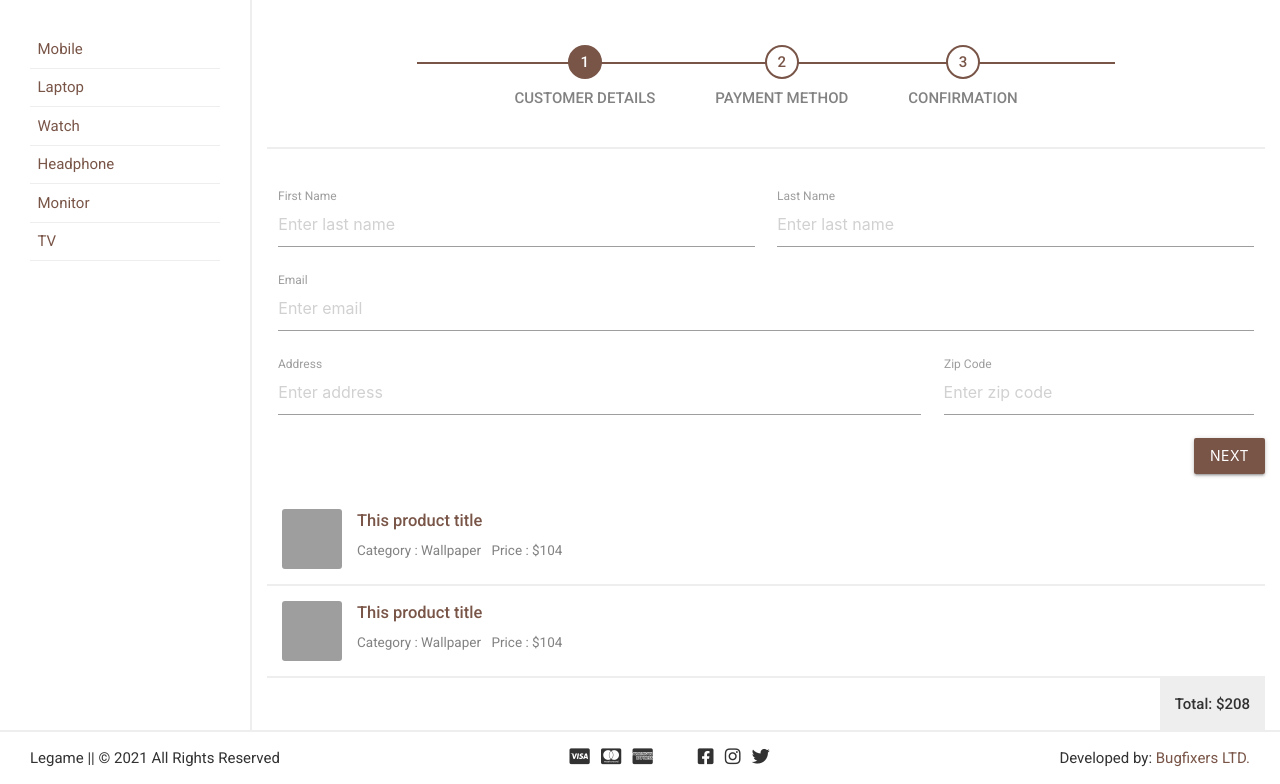
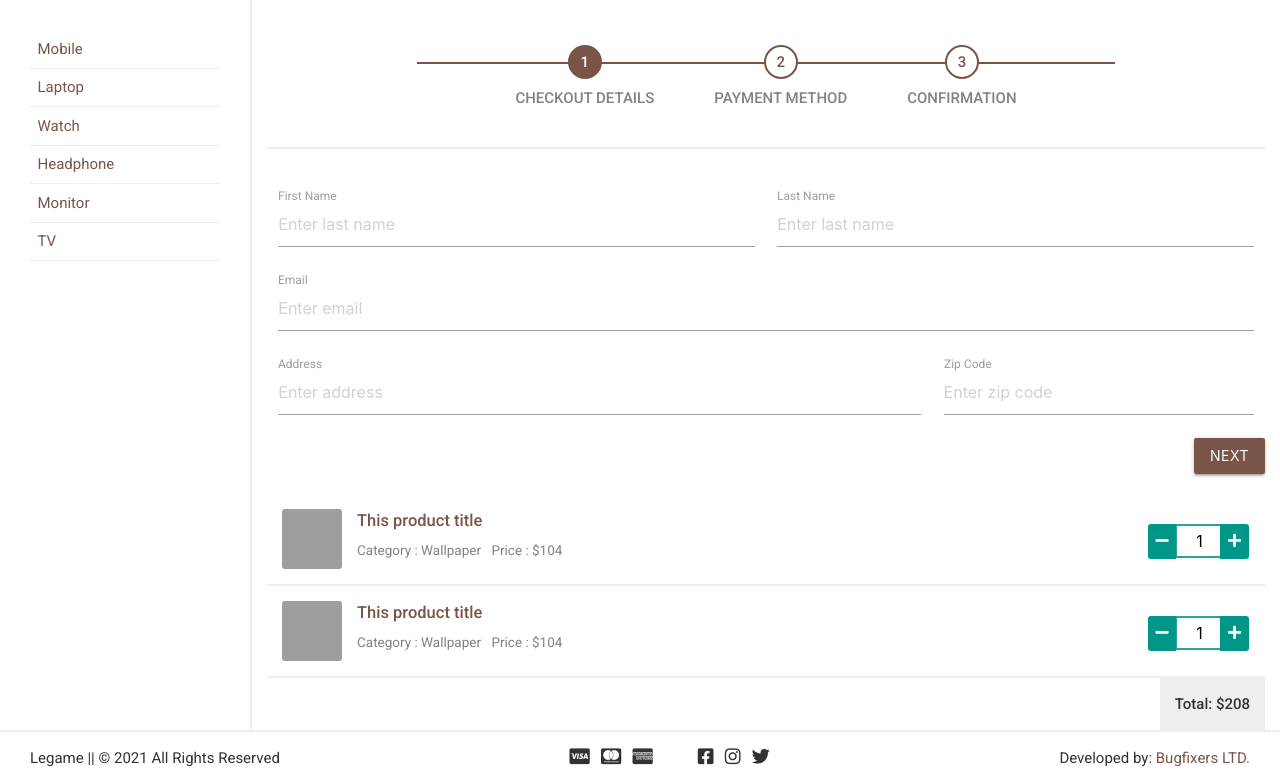
Before and after one commit to abrar-farhad-nirjhar/ecommerce, a Django app: page /checkout in a window 1280 px wide. Shown: the part 76-860 px from the top of the page. Run offline with Django 3.2, Linux system fonts and the light colour scheme; grey boxes are pictures that could not be loaded.

Commit message:
counter added in checkout page

```diff
--- a/product/templates/checkout.html
+++ b/product/templates/checkout.html
@@ -98,7 +98,7 @@
             <ul>
               <li id="customer-details">
                 <span class="position active">1</span
-                ><span class="title">Customer Details</span>
+                ><span class="title">Checkout Details</span>
               </li>
               <li id="payment-method">
                 <span class="position">2</span
@@ -259,15 +259,19 @@
               </h4>
               <img src="{% static 'assets/completed.png' %}" alt="" />
               <div class="center">
-                <button class="waves-effect waves-light btn-large brown">
-                  Go Back
-                </button>
+                <a
+                  href="/user-invoice"
+                  class="waves-effect waves-light btn-large brown"
+                >
+                  Go to invoice
+                </a>
               </div>
             </div>
             <div class="products">
               <ul>
                 <li>
                   <div>
+                    <span>
                       <img
                         src="https://images.unsplash.com/photo-1523275335684-37898b6baf30?ixid=MXwxMjA3fDB8MHxwaG90by1wYWdlfHx8fGVufDB8fHw%3D&ixlib=rb-1.2.1&auto=format&fit=crop&w=1378&q=80"
                         alt=""
@@ -279,10 +283,28 @@
                           ><span>Price : $104</span></span
                         >
                       </p>
+                    </span>
+                    <div class="count">
+                      <div class="number">
+                        <div class="decrement teal">
+                          <i class="fas fa-minus"></i>
+                        </div>
+                        <input
+                          type="number"
+                          min="1"
+                          class="cart-number"
+                          value="1"
+                        />
+                        <div class="increment teal">
+                          <i class="fas fa-plus"></i>
+                        </div>
+                      </div>
+                    </div>
                   </div>
                 </li>
                 <li>
                   <div>
+                    <span>
                       <img
                         src="https://images.unsplash.com/photo-1526947425960-945c6e72858f?ixid=MXwxMjA3fDB8MHxwaG90by1wYWdlfHx8fGVufDB8fHw%3D&ixlib=rb-1.2.1&auto=format&fit=crop&w=750&q=80"
                         alt=""
@@ -294,6 +316,23 @@
                           ><span>Price : $104</span></span
                         >
                       </p>
+                    </span>
+                    <div class="count">
+                      <div class="number">
+                        <div class="decrement teal">
+                          <i class="fas fa-minus"></i>
+                        </div>
+                        <input
+                          type="number"
+                          min="1"
+                          class="cart-number"
+                          value="1"
+                        />
+                        <div class="increment teal">
+                          <i class="fas fa-plus"></i>
+                        </div>
+                      </div>
+                    </div>
                   </div>
                 </li>
                 <li>
@@ -422,6 +461,21 @@
         paymentPosition.classList.remove('active')
         paymentPosition.innerHTML = '<i class="fas fa-check"></i>'
       })
+
+      //product quantity selector
+      const cartNumbers = document.querySelectorAll('.cart-number')
+      const increments = document.querySelectorAll('.increment')
+      const decrements = document.querySelectorAll('.decrement')
+      increments.forEach((increment) =>
+        increment.addEventListener('click', function () {
+          this.previousElementSibling.stepUp(1)
+        })
+      )
+      decrements.forEach((decrement) =>
+        decrement.addEventListener('click', function () {
+          this.nextElementSibling.stepDown(1)
+        })
+      )
     </script>
   </body>
 </html>
--- a/product/templates/product.html
+++ b/product/templates/product.html
@@ -128,9 +128,9 @@
 
                   {% if user.is_authenticated %}
                   <div class="number hide">
-                    <div class="decrement"><i class="fas fa-minus"></i></div>
+                    <div class="decrement teal"><i class="fas fa-minus"></i></div>
                     <input type="number" min='1' class="cart-number" value="1">
-                    <div class="increment"><i class="fas fa-plus"></i></div>
+                    <div class="increment teal"><i class="fas fa-plus"></i></div>
                   </div>
                   <button class="waves-effect waves-light btn btn-small" id="add-to-cart">
                     <i class="material-icons left">shopping_cart</i>Add to
--- a/static/scss/styles.scss
+++ b/static/scss/styles.scss
@@ -385,31 +385,35 @@ footer {
       .number {
         position: relative;
         width: 2rem;
+        height: 2rem;
         .increment,
         .decrement {
           position: absolute;
           cursor: pointer;
-          height: 106%;
-          background: $mutedWhite;
+          color: $white;
           top: 0;
         }
         .increment {
           right: -3rem;
           padding: 0.4rem 0.5rem;
+          border-radius: 0 0.2rem 0.2rem 0;
         }
         .decrement {
           left: -1.8rem;
           padding: 0.4rem 0.5rem;
+          border-radius: 0.2rem 0 0 0.2rem;
         }
         input {
-          border: 1px solid $mutedWhite;
+          border: 2px solid #26a69a;
           height: 100%;
           width: 100%;
           appearance: none;
           padding: 0 0.5rem;
+          text-align: center;
+          margin-bottom: 0;
           &:focus {
-            border-bottom: 1px;
-            border-color: #26a69a;
+            border: 2px solid #26a69a;
+            box-shadow: none;
           }
           &::-webkit-outer-spin-button,
           &::-webkit-inner-spin-button {
@@ -434,6 +438,46 @@ footer {
   }
 }
 
+.number {
+  position: relative;
+  width: 3rem;
+  height: 2rem;
+  .increment,
+  .decrement {
+    position: absolute;
+    cursor: pointer;
+    color: $white;
+    top: 0;
+  }
+  .increment {
+    right: -1.9rem;
+    padding: 0.4rem 0.5rem;
+    border-radius: 0 0.2rem 0.2rem 0;
+  }
+  .decrement {
+    left: -1.8rem;
+    padding: 0.4rem 0.5rem;
+    border-radius: 0.2rem 0 0 0.2rem;
+  }
+  input {
+    border: 2px solid #26a69a !important;
+    width: 100% !important;
+    height: 100% !important;
+    margin-bottom: 0 !important;
+    appearance: none;
+    padding: 0 0.5rem;
+    text-align: center;
+    margin-bottom: 0;
+    &:focus {
+      border: 2px solid #26a69a;
+      box-shadow: none;
+    }
+    &::-webkit-outer-spin-button,
+    &::-webkit-inner-spin-button {
+      display: none;
+    }
+  }
+}
 //checkout
 .checkout {
   margin-top: 1rem;
@@ -536,10 +580,19 @@ footer {
             }
           }
           & > div {
+            display: flex;
+            flex-wrap: wrap;
+            align-items: center;
+            justify-content: space-between;
             padding: 1rem;
             border-bottom: 2px solid $mutedWhite;
+            .count {
+              width: 5rem;
+              margin: 1rem 0;
+              margin-left: 1.8rem;
+            }
+            & > span {
               display: flex;
-
               img {
                 width: 4rem;
                 height: 4rem;
@@ -560,6 +613,7 @@ footer {
                   span {
                     color: #828282;
                     margin-right: 0.7rem;
+                  }
                 }
               }
             }
```
Also changed, not shown: static/dist/styles.min.css. Lines whose indentation alone changed are shown as unchanged.
